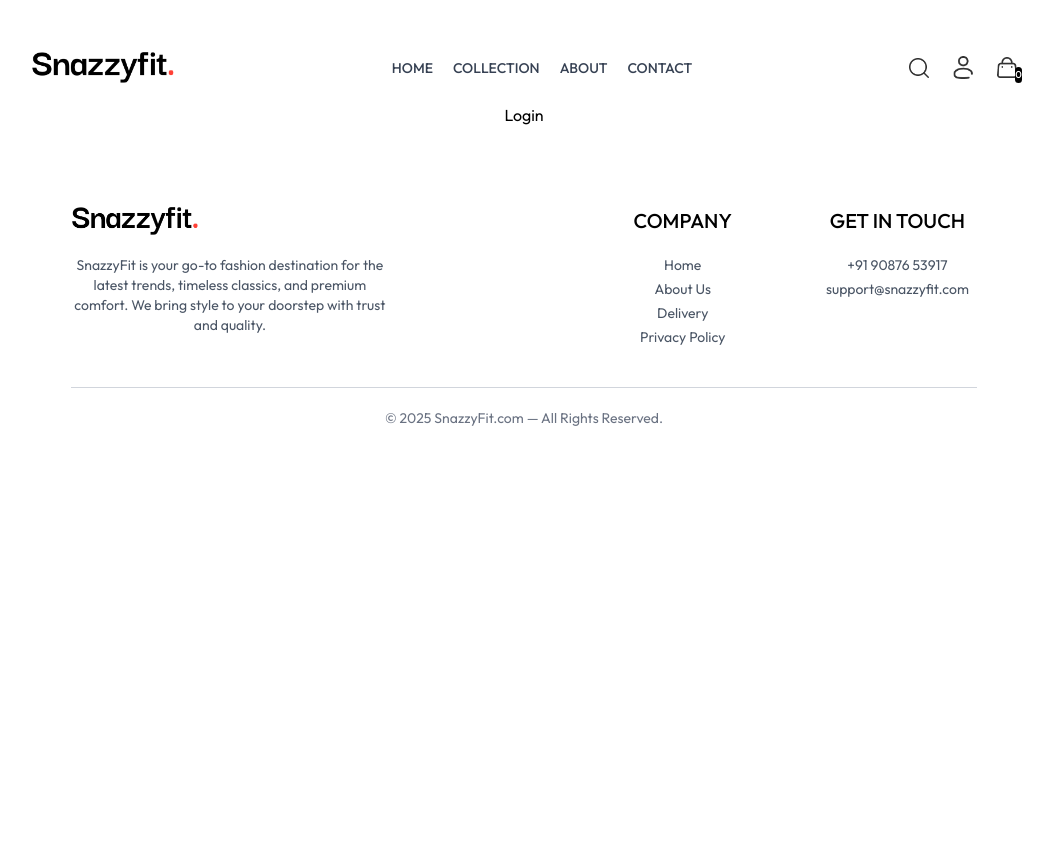
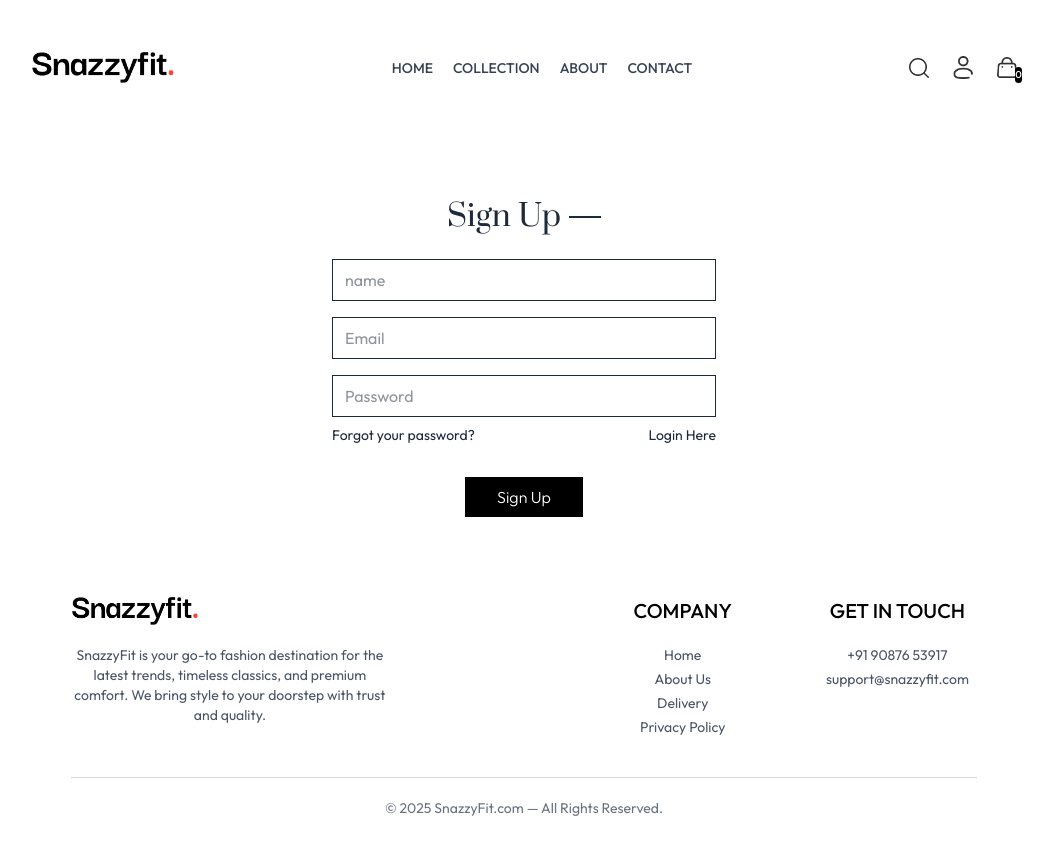
Before and after one commit to nzaman7878/mern-e-commerce, a React (Vite) app in the folder e-com-frontend/: page /login in a window 1280 px wide. Shown: the top 854 px of the page, without its empty margins (116-1169 px from the left). Before the commit the page ends 800 px from the top, so only its background shows below. Built offline with nearby package versions, Linux system fonts and the light colour scheme.

Commit message:
feat: implement login/signup form with state toggle

```diff
--- a/e-com-frontend/src/components/Navbar.jsx
+++ b/e-com-frontend/src/components/Navbar.jsx
@@ -35,7 +35,7 @@
         <img onClick={()=>setShowSearch(true)} src={assets.search_icon} alt='search' className='w-5 cursor-pointer' />
 
         <div className='group relative'>
-          <img src={assets.profile_icon} alt='profile' className='w-5 cursor-pointer' />
+          <Link to='/login'><img src={assets.profile_icon} alt='profile' className='w-5 cursor-pointer' /></Link>
 
           <div className='group-hover:block hidden absolute right-0 pt-4'>
             <div className='flex flex-col gap-2 w-36 py-3 px-5 bg-slate-100 text-gray-500 rounded-lg'>
--- a/e-com-frontend/src/pages/Login.jsx
+++ b/e-com-frontend/src/pages/Login.jsx
@@ -1,8 +1,33 @@
-import React from 'react'
+import React, { useState } from 'react'
 
 const Login = () => {
+  const [currentState, setCurrentState] = useState('Sign Up');
+  const onSubmitHandler = async (e)=> {
+    e.preventDefault();
+  }
+
   return (
-    <div>Login</div>
+    <form onSubmit={onSubmitHandler} className='flex flex-col items-center w-[90%] sm:max-w-96 m-auto mt-14 gap-4 text-gray-800'>
+        <div className='inline-flex items-center gap-2 mb-2 mt-10'>
+            <p className='prata-regular text-3xl '>{currentState}</p>
+            <hr className='border-none h-[1.5px] w-8 bg-gray-800' />
+        </div>
+        {currentState === 'Login' ? '' : <input className='w-full px-3 py-2 border border-gray-800' type="text" placeholder='name' required/>}
+
+        <input className='w-full px-3 py-2 border border-gray-800' type="email" placeholder='Email' required/>
+        <input className='w-full px-3 py-2 border border-gray-800' type="password" placeholder='Password' required/>
+      <div className='w-full flex justify-between text-sm mt-[-8px] '>
+        <p className='cursor-pointer'>Forgot your password?</p>
+        {
+          currentState === 'Login'
+          ? <p onClick={()=>setCurrentState('Sign Up')} className='cursor-pointer'> Create account</p>
+          : <p onClick={()=>setCurrentState('Login')} className='cursor-pointer'> Login Here</p>
+        }
+      </div>
+      <button  className='bg-black text-white font-light px-8 py-2 mt-4'>
+        {currentState === 'Login' ? 'Sign In' : 'Sign Up'}
+      </button>
+    </form>
   )
 }
 
```
